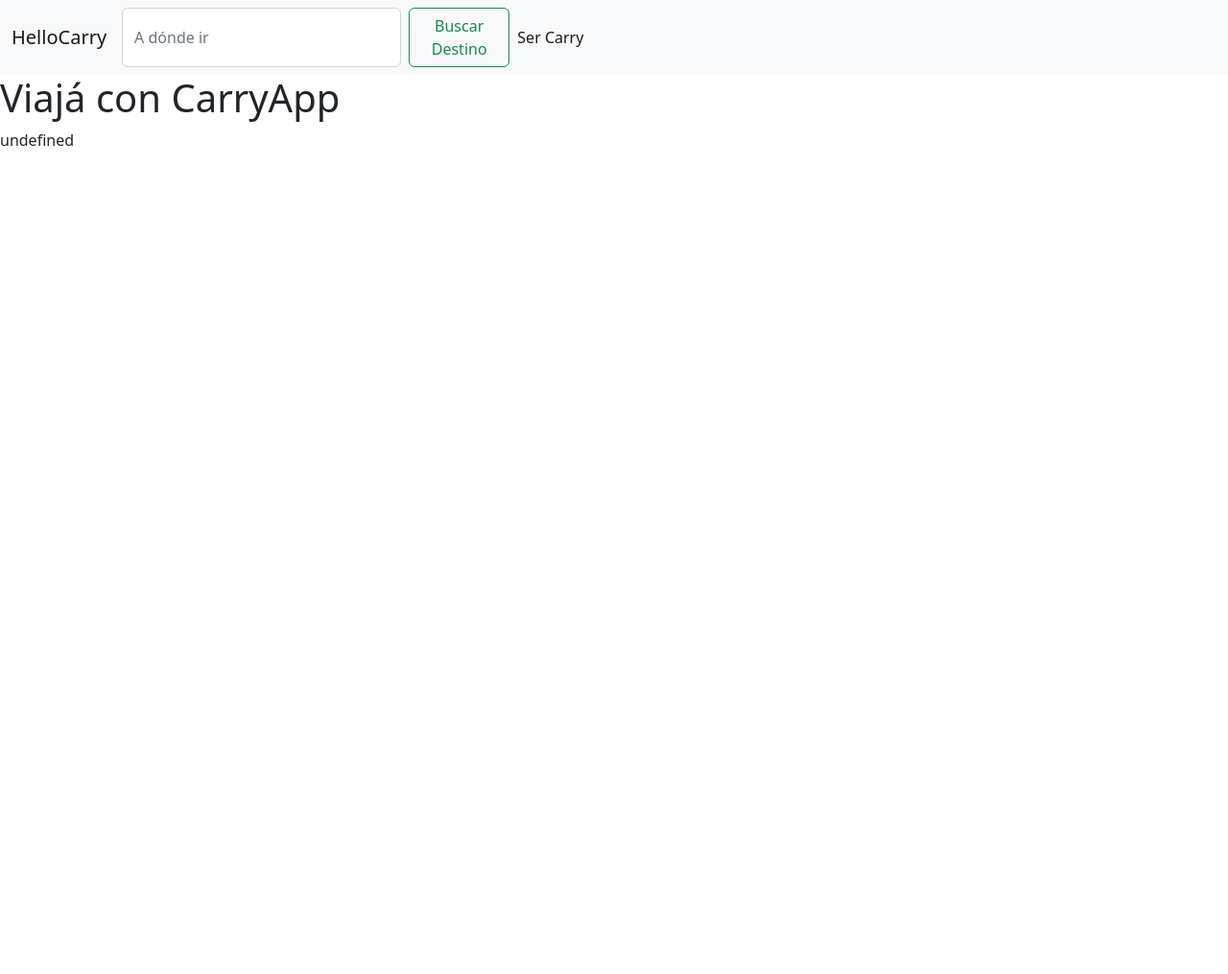
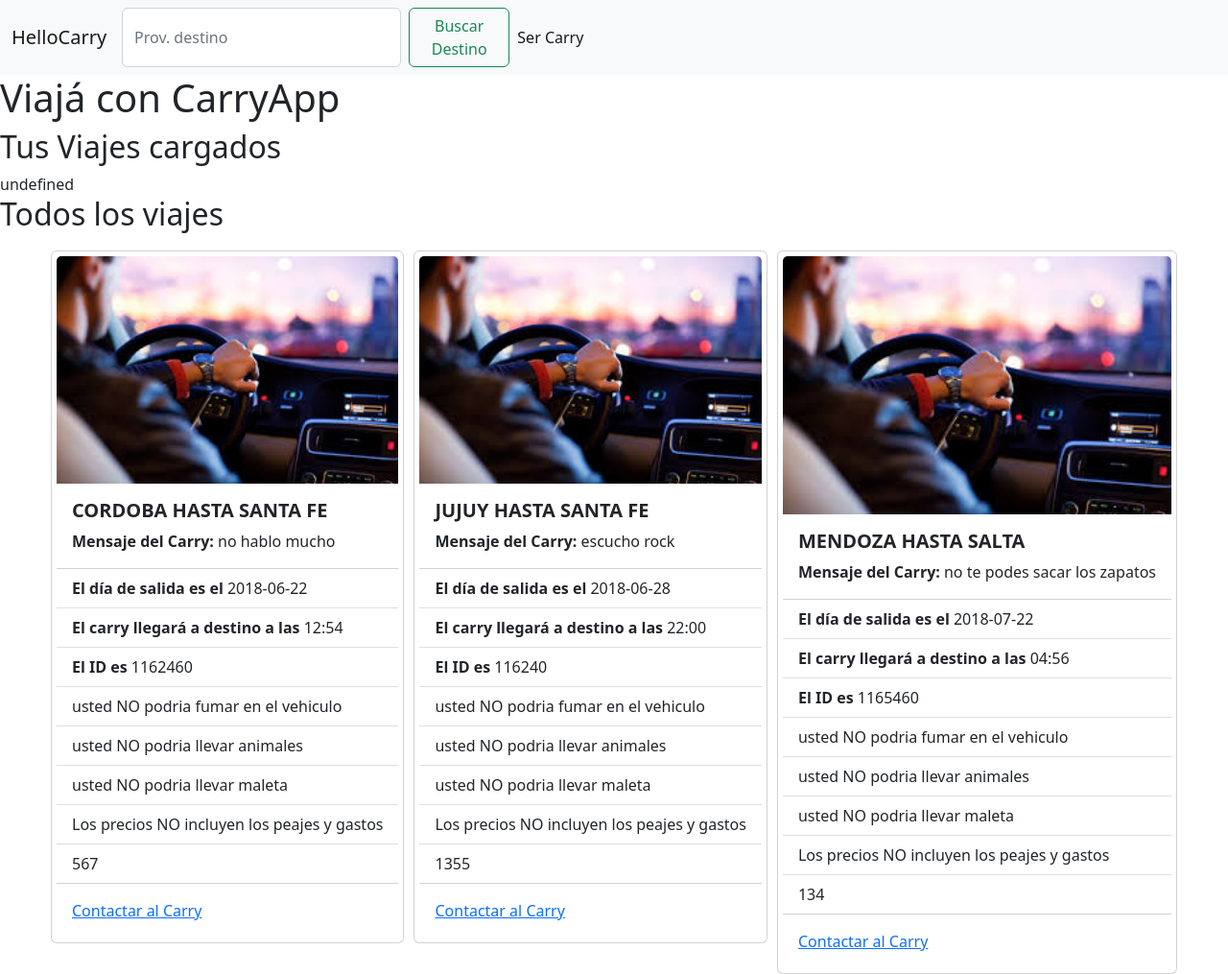
Before and after one commit to Ramirocco/CarryApp, a plain HTML site: page index.html in a window 1280 px wide. Shown: the top 1015 px of the page at 96% size. Before the commit the page ends 800 px from the top, so only its background shows below. Drawn offline with nearby package versions, Linux system fonts and the light colour scheme; some packages are replaced by stand-ins of ours; a script that the page names is missing.

Commit message:
termine fetch y carga de tarjetas

```diff
--- /dev/null
+++ b/assets/index.json
@@ -0,0 +1,64 @@
+{
+    "viajesEnJSON": [
+        {   "destino": "SANTA FE",
+            "diaSalida": "2018-06-22",
+            "fumar": false,
+            "horaLlegada": "12:54",
+            "idUnico": 1162460,
+            "maletas": false,
+            "mascotas": false,
+            "mensaje": "no hablo mucho",
+            "origen": "CORDOBA",
+            "peajes": false,
+            "precio": "567"
+        },
+        {   "destino": "SANTA FE",
+            "diaSalida": "2018-06-28",
+            "fumar": true,
+            "horaLlegada": "22:00",
+            "idUnico": 116240,
+            "maletas": false,
+            "mascotas": false,
+            "mensaje": "escucho rock",
+            "origen": "JUJUY",
+            "peajes": false,
+            "precio": "1355"
+        },
+        {   "destino": "SALTA",
+            "diaSalida": "2018-07-22",
+            "fumar": false,
+            "horaLlegada": "04:56",
+            "idUnico": 1165460,
+            "maletas": false,
+            "mascotas": false,
+            "mensaje": "no te podes sacar los zapatos",
+            "origen": "MENDOZA",
+            "peajes": false,
+            "precio": "134"
+        },
+        {   "destino": "MENDOZA",
+            "diaSalida": "2018-07-22",
+            "fumar": false,
+            "horaLlegada": "11:30",
+            "idUnico": 1166246,
+            "maletas": true,
+            "mascotas": false,
+            "mensaje": "no llevo menores de 5 años",
+            "origen": "BUENOS AIRES",
+            "peajes": false,
+            "precio": "342"
+        },
+        {   "destino": "CORRIENTES",
+            "diaSalida": "2018-07-22",
+            "fumar": false,
+            "horaLlegada": "11:30",
+            "idUnico": 1166246,
+            "maletas": true,
+            "mascotas": false,
+            "mensaje": "no llevo menores de 10 años",
+            "origen": "BUENOS AIRES",
+            "peajes": false,
+            "precio": "342"
+        }
+    ]
+}
--- /dev/null
+++ b/assets/json.js
@@ -0,0 +1,63 @@
+function obtenerViajes() {
+    const archivo = '../assets/index.json';
+
+    fetch(archivo)
+        .then(resultado => resultado.json())
+        .then(datos => {
+            console.log(datos.viajesEnJSON);
+            const { viajesEnJSON } = datos;
+            console.log(viajesEnJSON);
+
+            viajesEnJSON.forEach(viaje => {
+                console.log(viaje);
+                console.log (viaje.diaSalida);
+
+
+
+
+
+                //ESCRITURA DE CODIGO VIAJE.ALGO
+
+
+                //Mensajes que cambian los truty
+                viaje.fumar == "true" ?   viaje.fumar = "usted podria fumar en el vehiculo" : viaje.fumar = "usted NO podria fumar en el vehiculo" ;
+                //mascota
+                viaje.mascotas == "true" ? viaje.mascotas = "usted podria llevar animales" : viaje.mascotas = "usted NO podria llevar animales" ;
+                //maleta
+                viaje.maletas == "true" ?  viaje.maletas = "usted podria llevar maleta" : viaje.maletas = "usted NO podria llevar maleta";
+                //peajes
+                viaje.peajes == "true" ?  viaje.peajes = "Los precios incluyen los peajes y gastos " : viaje.peajes = "Los precios NO incluyen los peajes y gastos " ;
+
+                let viajesDeJson = `<section ; " class="CardsViaje" style="padding: 5px;">
+                <div class="card" style="width: 100%;  padding: 5px;">
+                    <img src="./assets/img/images.jpeg" class="card-img-top" alt="...">
+                    <div class="card-body">
+                        <h5 id="tituloTarjetaCarry" class="card-title"><b>${viaje.origen} HASTA ${viaje.destino} </b></h5>
+                        <p id="mensajeCarry" class="card-text"><b>Mensaje del Carry:</b> ${viaje.mensaje}</p>
+                    </div>
+                    <ul class="list-group list-group-flush">
+                        <li id="diaSalidaCarry" class="list-group-item"><b>El día de salida es el</b> ${viaje.diaSalida}</li>
+                        <li id="horaLlegadaCarry" class="list-group-item"><b>El carry llegará a destino a las </b>${viaje.horaLlegada}</li>
+                        <li id="idUnicoCarry" class="list-group-item"> <b>El ID es </b>${viaje.idUnico}</li>
+                        <li id="fumarCarry" class="list-group-item">${viaje.fumar}</li>
+                        <li id="mascotaCarry" class="list-group-item">${viaje.mascotas}</li>
+                        <li id="maletaCarry" class="list-group-item">${viaje.maletas}</li>
+                        <li id="peajeCarry" class="list-group-item">${viaje.peajes}</li>
+                        <li id="precioCarry" class="list-group-item">${viaje.precio}</li>
+                    </ul>
+                    <div class="card-body">
+                        <a href="#" class="reservarAsiento">Contactar al Carry</a>
+                    </div>
+                </div>
+            </section>`;
+
+            let tarjetasDeJson = document.getElementById ("tarjetasJson");
+            function escribirTarjeta() { tarjetasDeJson.innerHTML += viajesDeJson };
+            //funcion SI con funcion de escribir, sino (sercarry.html) consolea eso.
+            tarjetasDeJson != null ? escribirTarjeta() : console.log("No se encuentra el id");
+
+            });
+        })
+
+};
+obtenerViajes();
--- a/assets/ok.js
+++ b/assets/ok.js
@@ -8,6 +8,7 @@ let tarjetasEnHTML = document.getElementById("tarjetear");
 let infoFormulario;
 let nuevoViaje;
 let objetoViaje;
+let arraysViajes = [];
 
 //ESTA VARIABLE ES EL CONTENIDO DE LA TARJETA, QUE NO PUEDO HACERLA GLOBAL A TODOS LOS HTML
 let viajeEnTarjetaIndex;
@@ -51,7 +52,7 @@ class Viaje {
 }
 
 //FUNCION SI, SI HAY FORMULARIO CREA LA TARJETA A IMPRIMIR
-formularioCarry != null?
+formularioCarry != null ?
     //escucha evento Submit
     formularioCarry.addEventListener("submit", (e) => {
         e.preventDefault();
@@ -88,6 +89,7 @@ formularioCarry.addEventListener("submit", (e) => {
         //subida de objeto
         localStorage.setItem(`viaje ${idSelec}`, JSON.stringify(nuevoViaje));
 
+
         //ALERT PARA CONFIRMAR LA SUBIDA
         Swal.fire({
             title: 'Casi listos, Carry',
@@ -111,8 +113,8 @@ formularioCarry.addEventListener("submit", (e) => {
                 //Obtiene datos del Local
                 let cargados = JSON.parse(localStorage.getItem(`viaje ${idSelec}`));
                 //Crea por constructor la tarjeta
-            objetoViaje = new Viaje (cargados);
-            console.log (objetoViaje);
+                objetoViaje = new Viaje(cargados);
+                console.log(objetoViaje);
                 // VARIABLE PARA HACER GLOBAL (HTML que escribe}
                 viajeEnTarjetaIndex = `<section  class="CardsViaje">
                 <div class="card" style="width: 18rem">
@@ -138,13 +140,52 @@ formularioCarry.addEventListener("submit", (e) => {
                     </div>
                 </div>
             </section>`;
-            console.log (viajeEnTarjetaIndex);
-
+                console.log(viajeEnTarjetaIndex);
+                //Codigo para subir a array y despues filtrar
+                arraysViajes.push(nuevoViaje);
+                localStorage.setItem(`viajes`, JSON.stringify(arraysViajes));
             }
             //Si no hay formulario (index.html) Consolea esto
-        });}):console.log ("No se encuentra FormularioCarry");
+        });
+    }) : console.log("No se encuentra FormularioCarry");
 //FUNCION SI, SI EXISTE EL LUGAR PARA IMPRMIR HACE UN INNER!!!! Mediante la funcion
 //funcion para escribir
-        function escribirTarjeta(){tarjetasEnHTML.innerHTML +=  viajeEnTarjetaIndex};
+function escribirTarjeta() { tarjetasEnHTML.innerHTML += viajeEnTarjetaIndex };
 //funcion SI con funcion de escribir, sino (sercarry.html) consolea eso.
-        tarjetasEnHTML != null ? escribirTarjeta() : console.log("No se encuentra el id") ;
+tarjetasEnHTML != null ? escribirTarjeta() : console.log("No se encuentra el id");
+
+//____________________________________________//
+//Codigo para filtrar y generar tarjetas
+let infoBusqueda;
+let busquedaFiltro = document.getElementById("busquedaFiltro");
+let infoFiltroMayuscula;
+let infoFiltro;
+let cargadosArray;
+let filtrados;
+//FUNCION SI
+
+busquedaFiltro != null ?
+    //escucha evento Submit
+    busquedaFiltro.addEventListener("submit", (e) => {
+        e.preventDefault();
+        infoBusqueda = e.target.children;
+        //variable del form busqueda
+        infoFiltro = document.getElementById("infoFiltro").value;
+        infoFiltroMayuscula = infoFiltro.toUpperCase();
+        console.log (infoFiltroMayuscula);
+
+    //recupero el array de todos los viajes
+    cargadosArray = JSON.parse(localStorage.getItem(`viajes`));
+    console.log (cargadosArray);
+    //filtro los viajes de ese destino
+    filtrados = cargadosArray.filter(viaje => viaje.destino == infoFiltroMayuscula);
+    console.log(filtrados);
+        //POR CADA OBJETO FILTRADO CREO LA TARJETA
+        tarjetasJson
+
+
+
+
+
+
+}) : "";
--- a/index.html
+++ b/index.html
@@ -22,8 +22,8 @@
                     aria-expanded="false" aria-label="Toggle navigation">
                     <span class="navbar-toggler-icon"></span>
                 </button>
-                <form class="d-flex" role="search">
-                    <input class="form-control me-2" type="search" placeholder="A dónde ir" aria-label="Search">
+                <form id= "busquedaFiltro" class="d-flex" role="search">
+                    <input id= "infoFiltro"class="form-control me-2" type="search" placeholder="Prov. destino" aria-label="Search">
                     <button class="btn btn-outline-success" type="submit">Buscar Destino</button>
                 </form>
                 <div class="collapse navbar-collapse" id="navbarSupportedContent">
@@ -38,15 +38,23 @@
     </header>
     <main>
         <h1>Viajá con CarryApp</h1>
+        <div>
+        <h2>Tus Viajes cargados</h2>
         <section id=tarjetear>
-
         </section>
+        </div>
+        <div>
+            <h2>Todos los viajes</h2>
+            <section id="tarjetasJson" style= "display:flex;flex-wrap: wrap; padding: 5px; justify-content: center;" >
+            </section>
+            </div>
     </main>
     <script src="//cdn.jsdelivr.net/npm/sweetalert2@11"></script>
     <script type="text/javascript" src="https://cdn.jsdelivr.net/npm/toastify-js"></script>
     <script src="https://cdn.jsdelivr.net/npm/bootstrap@5.2.0/dist/js/bootstrap.bundle.min.js"
         integrity="sha384-A3rJD856KowSb7dwlZdYEkO39Gagi7vIsF0jrRAoQmDKKtQBHUuLZ9AsSv4jD4Xa"
         crossorigin="anonymous"></script>
+        <script src="./assets/json.js"></script>
 <script src="./assets/ok.js"></script>
 </body>
 </html>
```
Also changed, not shown: pages/create.html (+0 -4 lines), assets/img/images.jpeg (added). Lines whose indentation alone changed are shown as unchanged.
